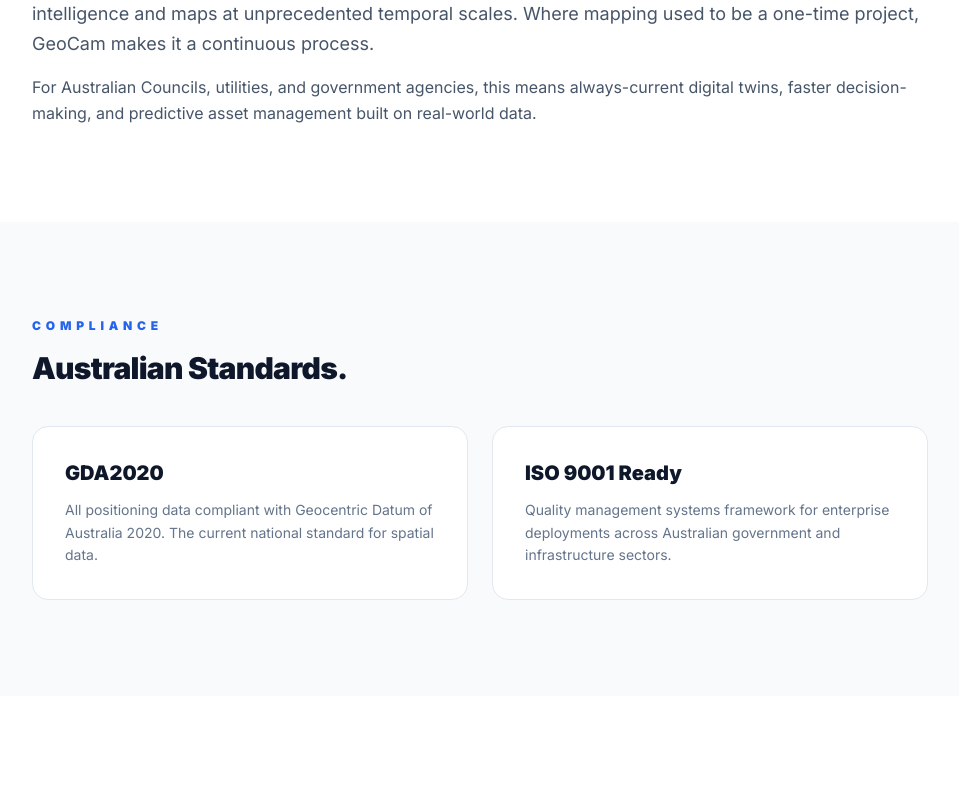
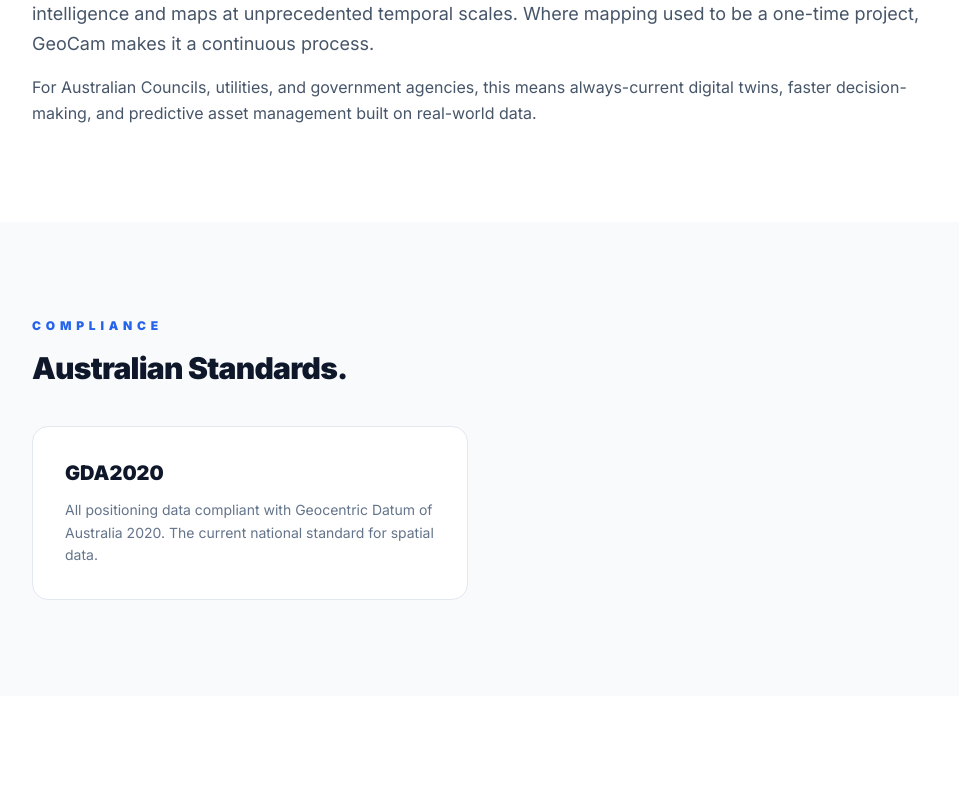
Before and after one commit to GCA-OPS/gca-website, a Next.js app: page /about in a window 1280 px wide. Shown: the part 1845-2638 px from the top of the page, without its empty margins (160-1119 px from the left). Built offline with nearby package versions, Linux system fonts and the light colour scheme.

Commit message:
Remove ISO 9001 Ready standards card from About page

```diff
--- a/app/about/page.tsx
+++ b/app/about/page.tsx
@@ -11,10 +11,6 @@
   {
     name: 'GDA2020',
     body: 'All positioning data compliant with Geocentric Datum of Australia 2020. The current national standard for spatial data.',
-  },
-  {
-    name: 'ISO 9001 Ready',
-    body: 'Quality management systems framework for enterprise deployments across Australian government and infrastructure sectors.',
   },
 ]
 
```
